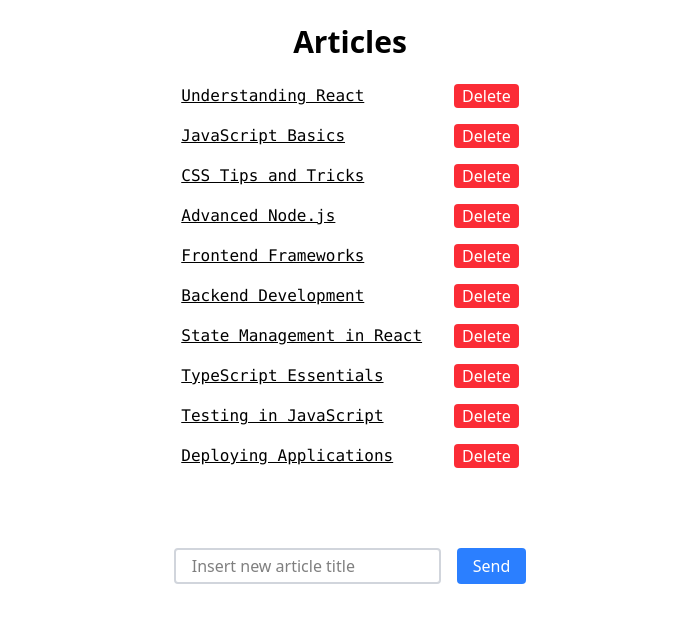
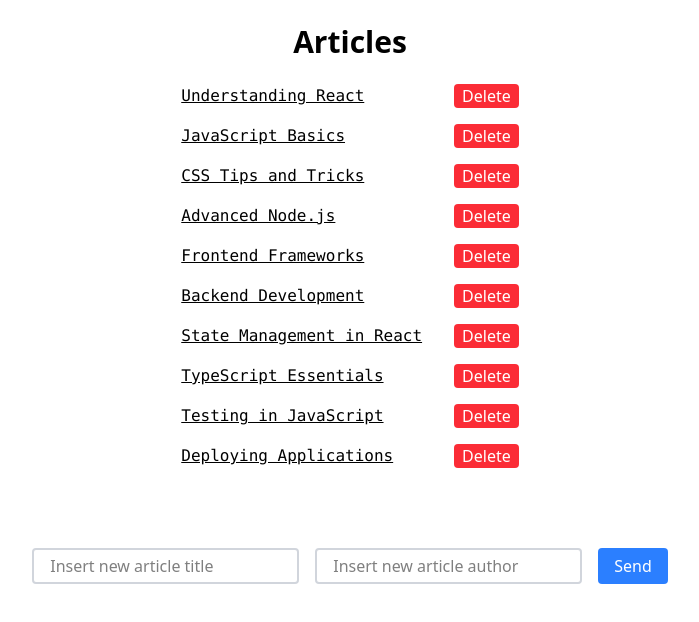
Before and after one commit to simonelupone/react-form, a React (Vite) app: page / in a window 1280 px wide. Shown: the top 622 px of the page, without its empty margins (290-989 px from the left). Built offline with nearby package versions, Linux system fonts and the light colour scheme.

Commit message:
feat: add state and function to handle multiple inputs add input to add author name

```diff
--- a/src/App.jsx
+++ b/src/App.jsx
@@ -58,14 +58,15 @@ const initialArticles = [
 
 function App() {
 
-    const [newArticle, setNewArticle] = useState('');
+    // const [newArticle, setNewArticle] = useState('');
+    const [formData, setFormData] = useState({title: "", author: ""})
     const [articles, setArticles] = useState(initialArticles);
 
     return (
         <div className='w-full flex flex-col justify-center items-center'>
             <Header/>
             <ArticlesList articles={articles} setArticles={setArticles} />
-            <Form newArticle={newArticle} setNewArticle={setNewArticle} articles={articles}  setArticles={setArticles}/>
+            <Form formData={formData} setFormData={setFormData} articles={articles}  setArticles={setArticles}/>
         </div>
     );
 }
--- a/src/components/Form.jsx
+++ b/src/components/Form.jsx
@@ -1,22 +1,31 @@
 import {nanoid} from "nanoid";
 
-const Form = ({newArticle, setNewArticle, articles, setArticles}) => {
+const Form = ({formData, setFormData, articles, setArticles}) => {
 
     const handleAdd = (e) => {
         e.preventDefault();
 
-        const article = newArticle.trim();
+        const title = formData.title.trim();
+        const author = formData.author.trim();
 
-        if (!article) return alert(
-            'Please, insert a valid article title'
+        if (!title || !author)
+            return alert(
+            'Please, insert valid title and author'
         );
 
         setArticles([...articles, {
             id: nanoid(),
-            title: article,
-            author: 'Unknown'
+            title,
+            author
         }]);
-        setNewArticle('');
+        setFormData({title: "", author: ""});
+    }
+
+    const handleEdit = (e) => {
+        const {name, value} = e.target;
+        // copy current value of formData -> ...prev
+        // [name]: value overwrites the corresponding propriety
+        setFormData(prev => ({...prev, [name]: value}));
     }
 
     return (
@@ -25,11 +34,21 @@ const Form = ({newArticle, setNewArticle, articles, setArticles}) => {
             className='mt-20 flex sm:flex-row flex-col gap-4'
         >
             <input
-                onChange={e => setNewArticle(e.target.value)}
+                name="title"
+                onChange={handleEdit}
                 className='border-2 border-gray-300 rounded px-4 py-1'
                 type='text'
                 placeholder='Insert new article title'
-                value={newArticle}
+                value={formData.title}
+            />
+
+            <input
+                name="author"
+                onChange={handleEdit}
+                className='border-2 border-gray-300 rounded px-4 py-1'
+                type='text'
+                placeholder='Insert new article author'
+                value={formData.author}
             />
 
             <button
```
